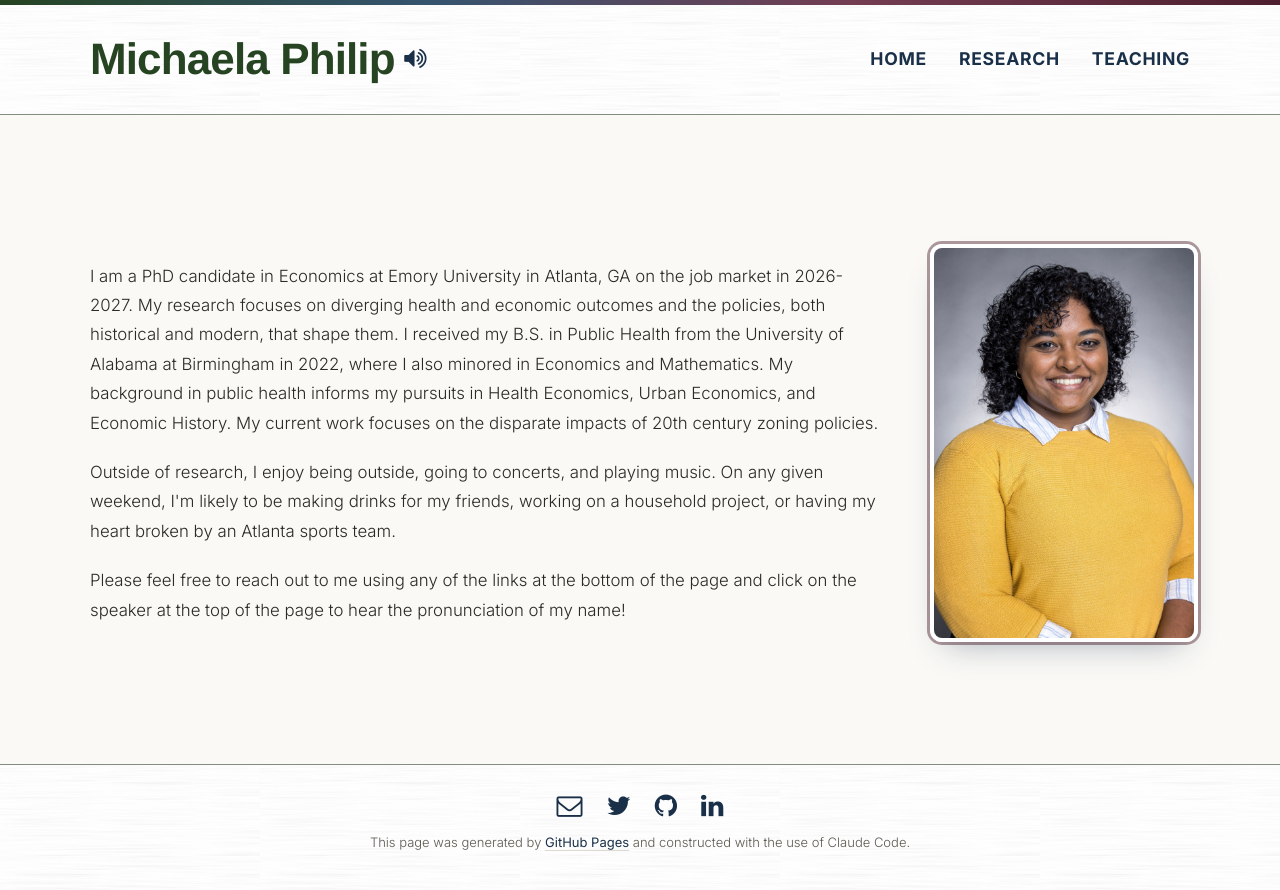
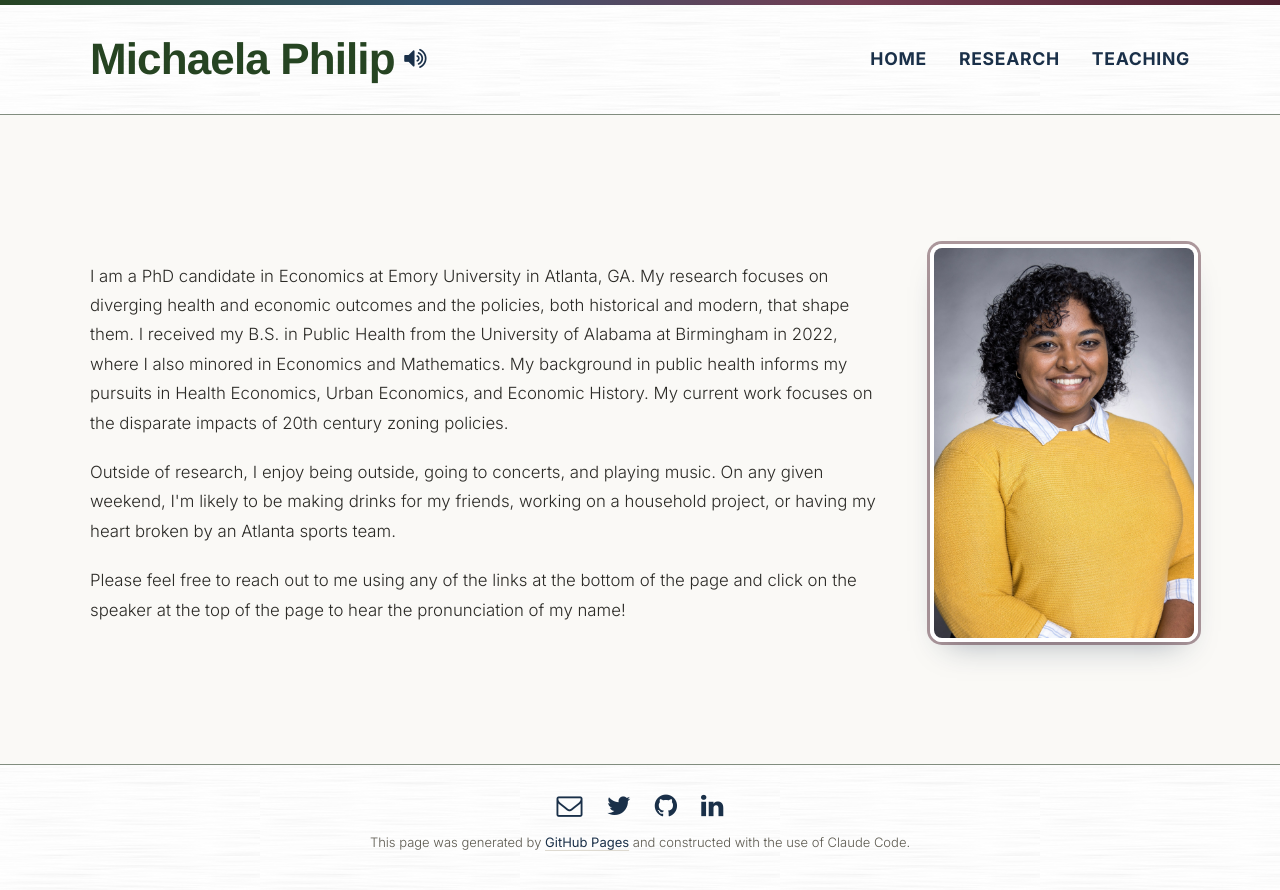
Before and after one commit to michaela-philip/michaela-philip.github.io, a Jekyll site: the page built from index.md, in a window 1280 px wide. Shown: the top 890 px of the page. Built offline with Jekyll 4.4.1, drawn with Linux system fonts in a browser that asks for light colours; some web fonts are replaced.

Commit message:
remove jm year

```diff
--- a/index.md
+++ b/index.md
@@ -6,7 +6,7 @@ permalink: /
 
 <main class = 'about'>
     <div class='about-body'>
-        <p>I am a PhD candidate in Economics at Emory University in Atlanta, GA on the job market in 2026-2027. My research focuses on diverging health and economic outcomes and the policies, both historical and modern, that shape them. I received my B.S. in Public Health from the University of Alabama at Birmingham in 2022, where I also minored in Economics and Mathematics. My background in public health informs my pursuits in Health Economics, Urban Economics, and Economic History. My current work focuses on the disparate impacts of 20th century zoning policies.</p>
+        <p>I am a PhD candidate in Economics at Emory University in Atlanta, GA. My research focuses on diverging health and economic outcomes and the policies, both historical and modern, that shape them. I received my B.S. in Public Health from the University of Alabama at Birmingham in 2022, where I also minored in Economics and Mathematics. My background in public health informs my pursuits in Health Economics, Urban Economics, and Economic History. My current work focuses on the disparate impacts of 20th century zoning policies.</p>
         <p>Outside of research, I enjoy being outside, going to concerts, and playing music. On any given weekend, I'm likely to be making drinks for my friends, working on a household project, or having my heart broken by an Atlanta sports team.</p>
         <p>Please feel free to reach out to me using any of the links at the bottom of the page and click on the speaker at the top of the page to hear the pronunciation of my name!</p>
     </div>
```
